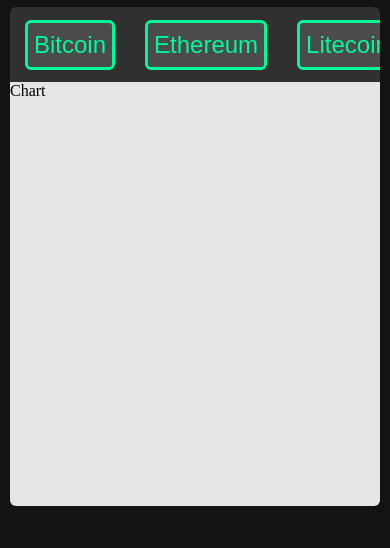
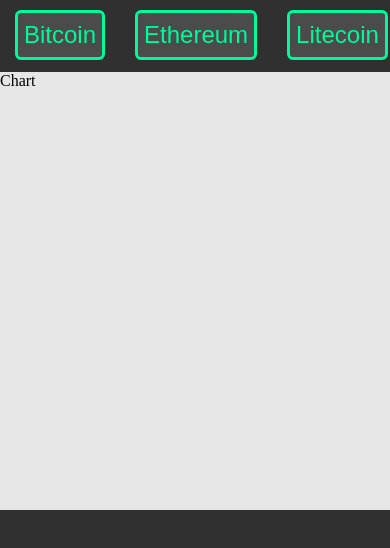
Before and after one commit to dfontana/Cryptical, a React app in the folder frontend/: page / in a window 390 px wide. Shown: the part 78-626 px from the top of the page. Built offline with nearby package versions, Linux system fonts and the light colour scheme.

Commit message:
removed border radii, made site contiguous

```diff
--- a/frontend/src/component/App.css
+++ b/frontend/src/component/App.css
@@ -11,25 +11,18 @@
 
 /** Plotting region */
 #component-app-middle {
-  margin: 10px;
   display: flex;
   flex-direction: row;
   flex: 2;
 }
 
-#component-app-middle > * {
+#component-app-middle > *, #component-app-bottom {
   flex: 1;
 }
 
 #chart {
   flex: 2;
 }
-
-/** Additional stats and info */
-#component-app-bottom {
-  flex: 1;
-}
-
 
 /* Small screens turn the sidebar into a Header */
 @media all and (max-width: 800px) {
@@ -39,15 +32,10 @@
     flex-flow: row;
     align-items: center;
     justify-content: space-between;
-    border-radius: 6px 6px 0 0;
   }
 
   #component-sidebar > *  {
     margin: 0 15px 0 15px;
-  }
-
-  #component-chart {
-    border-radius: 0 0 6px 6px;
   }
 
   #component-app-middle {
--- a/frontend/src/component/BottomFrame.css
+++ b/frontend/src/component/BottomFrame.css
@@ -1,3 +1,4 @@
 #component-bottom {
   height: 100%;
+  background-color: rgb(48, 48, 48);
 }
--- a/frontend/src/component/ChartFrame.css
+++ b/frontend/src/component/ChartFrame.css
@@ -1,5 +1,4 @@
 #component-chart {
   background: rgb(230, 230, 230);
   height: 100%;
-  border-radius: 0 6px 6px 0;
 }
--- a/frontend/src/component/Sidebar.css
+++ b/frontend/src/component/Sidebar.css
@@ -2,7 +2,6 @@
   height: 100%;
   max-width: 200px;
   background-color: rgb(48, 48, 48);
-  border-radius: 6px 0 0 6px;
 
   display: flex;
   flex-direction: column;
```
